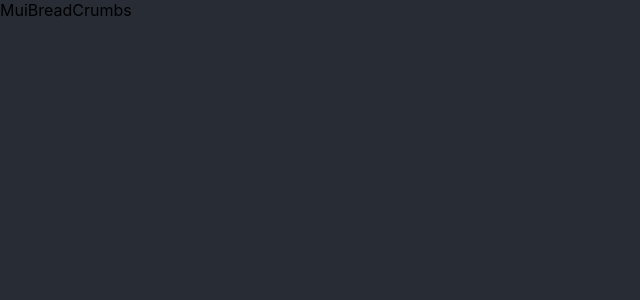
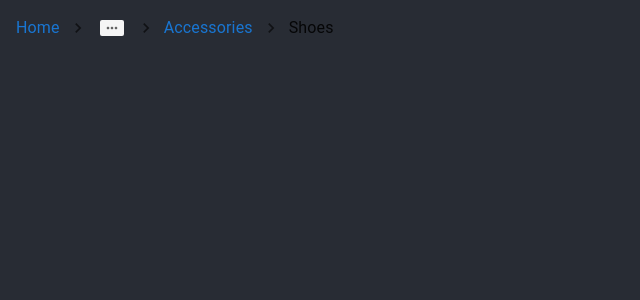
Before and after one commit to JashanDhiman/React-MUI, a React (Create React App) app: page / in a window 1280 px wide. Shown: the top 300 px of the page, without its empty margins (0-640 px from the left). Built offline with nearby package versions, Linux system fonts and the light colour scheme.

Commit message:
practiced Breadcrumbs

```diff
--- a/src/App.tsx
+++ b/src/App.tsx
@@ -1,4 +1,5 @@
 import "./App.css";
+import MuiBreadCrumbs from "./components/MuiBreadcrumbs";
 // import MuiTypography from "./components/MuiTypography";
 // import MuiButton from "./components/MuiButton";
 // import MuiTextField from "./components/MuiTextField";
@@ -15,7 +16,6 @@
 //import MuiImageList from "./components/MuiImageList";
 //import MuiNavBar from "./components/MuiNavBar";
 //import MuiLink from "./components/MuiLink";
-import MuiBreadcrumbs from "./components/MuiBreadCrumbs";
 // import Rough from "./components/Rough";
 
 function App() {
@@ -37,7 +37,7 @@
       {/*<MuiImageList />*/}
       {/*<MuiNavBar />*/}
       {/*<MuiLink />*/}
-      <MuiBreadcrumbs />
+      <MuiBreadCrumbs />
       {/* <Rough /> */}
     </div>
   );
--- a/src/components/MuiBreadcrumbs.tsx
+++ b/src/components/MuiBreadcrumbs.tsx
@@ -1,9 +1,24 @@
-import React from 'react'
+import { NavigateNext } from "@mui/icons-material";
+import { Box, Breadcrumbs, Link, Typography } from "@mui/material";
 
 const MuiBreadCrumbs = () => {
   return (
-    <div>MuiBreadCrumbs</div>
-  )
-}
+    <Box m={2}>
+      {/*<Breadcrumbs aria-label="breadcrumbs" separator="/">*/}
+      <Breadcrumbs aria-label="breadcrumbs" separator={<NavigateNext fontSize="small" />} maxItems={2} itemsAfterCollapse={2} itemsBeforeCollapse={1}>
+        <Link underline="hover" href="#">
+          Home
+        </Link>
+        <Link underline="hover" href="#">
+          Catlog
+        </Link>
+        <Link underline="hover" href="#">
+          Accessories
+        </Link>
+        <Typography color="text.primary">Shoes</Typography>
+      </Breadcrumbs>
+    </Box>
+  );
+};
 
-export default MuiBreadCrumbs
+export default MuiBreadCrumbs;
```
